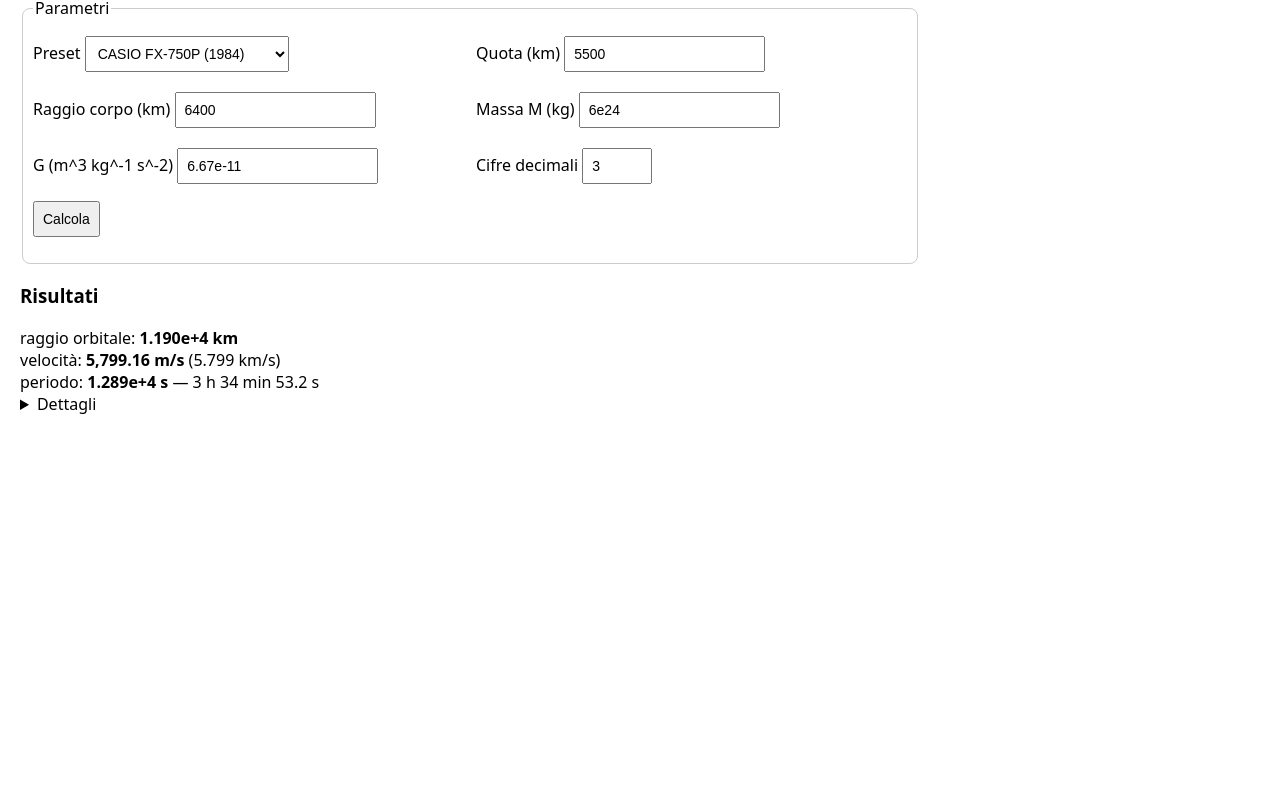
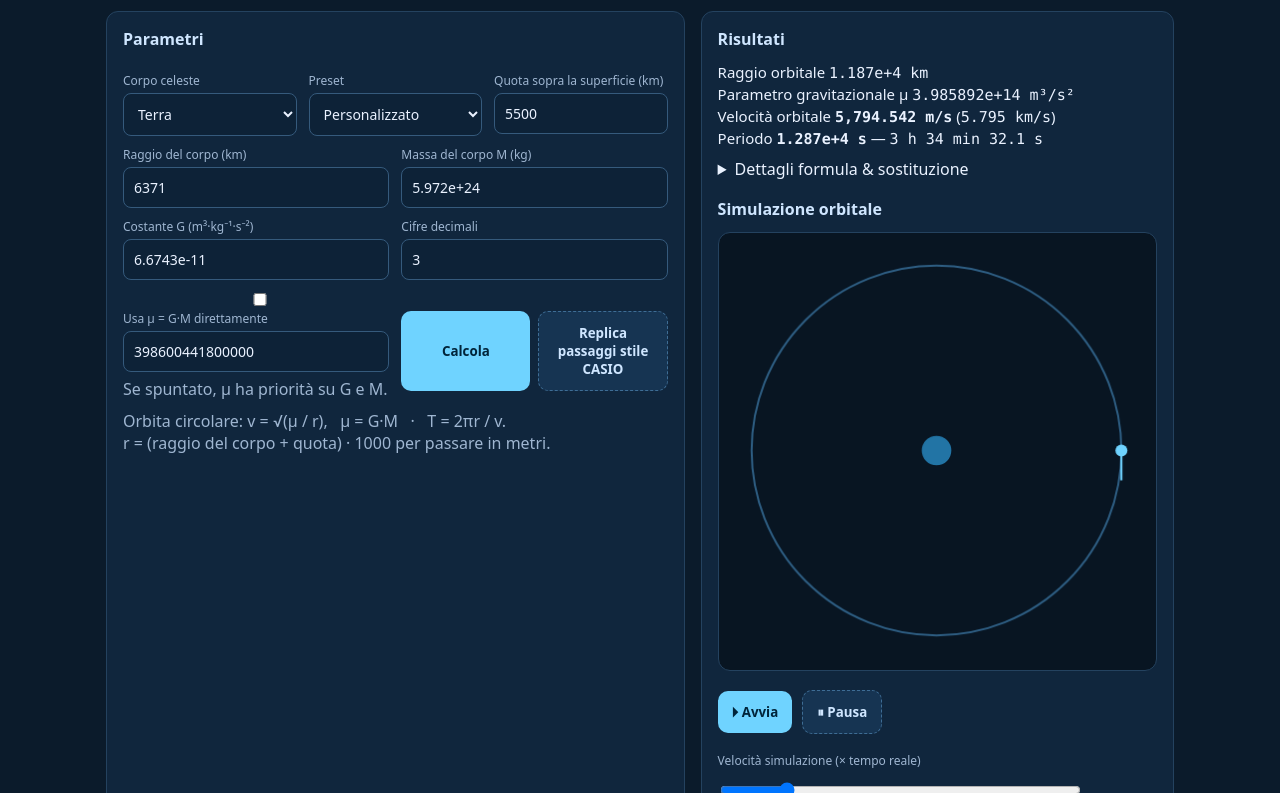
Before and after one commit to pezzaliapp/OrbitalPWA, a plain HTML site: page index.html in a window 1280 px wide. Shown: the part 63-856 px from the top of the page. Before the commit the page ends 800 px from the top, so only its background shows below. Drawn offline with Linux system fonts and the light colour scheme.

Commit message:
Add files via upload

```diff
--- /dev/null
+++ b/app.js
@@ -0,0 +1,225 @@
+const el = id => document.getElementById(id);
+const preset = el('preset'), bodySel = el('bodySel'), alt = el('alt_km'), rkm = el('r_km'), mass = el('mass'), G = el('G');
+const out = el('out'), work = el('work'), precision = el('precision');
+const useMu = el('useMu'), muInput = el('mu');
+
+const MODERN = {
+  G: 6.67430e-11,
+  bodies: {
+    earth:   { name:'Terra',   Rkm: 6371.0,   M: 5.972e24, mu: 3.986004418e14 },
+    moon:    { name:'Luna',    Rkm: 1737.4,   M: 7.34767309e22, mu: 4.9048695e12 },
+    mars:    { name:'Marte',   Rkm: 3389.5,   M: 6.4171e23, mu: 4.282837e13 },
+    jupiter: { name:'Giove',   Rkm: 69911.0,  M: 1.898e27,  mu: 1.26686534e17 }
+  }
+};
+
+function setBody(name){
+  const b = MODERN.bodies[name];
+  if(!b) return;
+  rkm.value = String(b.Rkm);
+  mass.value = String(b.M);
+  muInput.value = String(b.mu);
+}
+
+function setPreset(name){
+  if(name==='casio'){
+    bodySel.value = 'earth';
+    alt.value = '5500';
+    rkm.value = '6400';
+    mass.value = '6e24';
+    G.value = '6.67e-11';
+    useMu.checked = false;
+    muInput.value = '';
+  }else if(name==='earth5500'){
+    bodySel.value = 'earth';
+    setBody('earth');
+    alt.value = '5500';
+    G.value   = String(MODERN.G);
+    useMu.checked = false;
+  }
+}
+
+function fmt(x, p){
+  if(!isFinite(x)) return '—';
+  if(Math.abs(x)>=1e4 || Math.abs(x)<1e-2) return x.toExponential(p);
+  return x.toLocaleString(undefined,{maximumFractionDigits:p});
+}
+function hms(seconds){
+  const s = Math.floor(seconds % 60);
+  const m = Math.floor((seconds / 60) % 60);
+  const h = Math.floor(seconds / 3600);
+  const frac = seconds - Math.floor(seconds);
+  const sPrec = (s + frac).toFixed(1);
+  return `${h} h ${m} min ${sPrec} s`;
+}
+function num(v){
+  return Number(String(v).trim().replace(',', '.'));
+}
+
+function compute(){
+  const p = Number(precision.value)||3;
+  const Rkm = num(rkm.value);
+  const altkm = num(alt.value);
+  const M = num(mass.value);
+  const Gc = num(G.value);
+  const muField = num(muInput.value);
+  const use_mu = useMu.checked && isFinite(muField) && muField>0;
+
+  const r = (Rkm + (isFinite(altkm)?altkm:0)) * 1000; // m
+  const mu = use_mu ? muField : (Gc * M); // m^3/s^2
+
+  const v = Math.sqrt(mu / r); // m/s
+  const T = 2 * Math.PI * r / v; // s
+
+  const vkms = v/1000;
+  const rkm_out = r/1000;
+
+  out.innerHTML = `
+    <div>Raggio orbitale <span class="mono">${fmt(rkm_out,p)} km</span></div>
+    <div>Parametro gravitazionale μ <span class="mono">${mu.toExponential(6)} m³/s²</span></div>
+    <div>Velocità orbitale <strong class="mono">${fmt(v,p)} m/s</strong> (<span class="mono">${fmt(vkms,p)} km/s</span>)</div>
+    <div>Periodo <strong class="mono">${fmt(T,p)} s</strong> — <span class="mono">${hms(T)}</span></div>
+  `;
+
+  work.textContent =
+`v = √(μ / r),  T = 2πr / v
+Dati: ${use_mu?`μ (dato) = ${mu}`:`G = ${Gc},  M = ${M},  μ = G·M = ${(Gc*M).toExponential()}`}
+r = (${Rkm} + ${isFinite(altkm)?altkm:0})·10³ = ${r.toExponential()} m
+⇒ v = √(μ / r) = √(${(mu).toExponential()} / ${(r).toExponential()}) = ${v.toExponential()} m/s
+⇒ T = 2πr / v = ${T.toExponential()} s  ≈  ${hms(T)}`;
+
+  updateSim({ r, mu, T, v });
+}
+
+// === Simulazione orbitale ===
+const canvas = el('orbCanvas');
+const ctx = canvas.getContext('2d');
+const simInfo = el('simInfo');
+const speed = el('speed');
+const playBtn = el('playBtn');
+const pauseBtn = el('pauseBtn');
+
+let sim = {
+  r: 1, mu: 1, T: 1, v: 1,
+  angle: 0, running: false,
+  lastTime: 0
+};
+
+// Retina scale
+function fitCanvas(){
+  const dpr = window.devicePixelRatio || 1;
+  const rect = canvas.getBoundingClientRect();
+  canvas.width = Math.round(rect.width * dpr);
+  canvas.height = Math.round(rect.width * dpr); // square
+  ctx.setTransform(dpr,0,0,dpr,0,0); // use CSS pixels for drawing
+}
+window.addEventListener('resize', fitCanvas);
+
+function updateSim(params){
+  Object.assign(sim, params);
+  sim.angle = 0;
+  draw();
+  updateInfo(0);
+}
+
+function updateInfo(speedFactor){
+  simInfo.textContent = `T ≈ ${hms(sim.T)}  •  v ≈ ${(sim.v/1000).toFixed(2)} km/s  •  scala ×${Number(speed.value).toFixed(1)}`;
+}
+
+function draw(){
+  const width = canvas.clientWidth;
+  const height = canvas.clientWidth; // square
+  const cx = width/2, cy = height/2;
+
+  const ctx2 = canvas.getContext('2d');
+  ctx2.clearRect(0,0,width,height);
+
+  // scale orbit to fit
+  const margin = Math.min(cx,cy)*0.15;
+  const maxRadiusPx = Math.min(cx,cy) - margin;
+  const r_px = maxRadiusPx; // orbit circle radius
+
+  // Draw orbit circle
+  ctx2.strokeStyle = '#2f5f84';
+  ctx2.lineWidth = 2;
+  ctx2.beginPath();
+  ctx2.arc(cx, cy, r_px, 0, Math.PI*2);
+  ctx2.stroke();
+
+  // Central body
+  ctx2.fillStyle = '#2274a5';
+  const bodyRadius = Math.max(8, Math.min(30, r_px*0.08));
+  ctx2.beginPath();
+  ctx2.arc(cx, cy, bodyRadius, 0, Math.PI*2);
+  ctx2.fill();
+
+  // Satellite position
+  const x = cx + r_px * Math.cos(sim.angle);
+  const y = cy + r_px * Math.sin(sim.angle);
+  ctx2.fillStyle = '#6fd3ff';
+  ctx2.beginPath();
+  ctx2.arc(x, y, 6, 0, Math.PI*2);
+  ctx2.fill();
+
+  // Velocity vector (tangent)
+  const vx = -Math.sin(sim.angle);
+  const vy =  Math.cos(sim.angle);
+  ctx2.strokeStyle = '#6fd3ff';
+  ctx2.beginPath();
+  ctx2.moveTo(x, y);
+  ctx2.lineTo(x + vx*30, y + vy*30);
+  ctx2.stroke();
+}
+
+function step(ts){
+  if(!sim.running){ return; }
+  if(!sim.lastTime){ sim.lastTime = ts; }
+  const dt = (ts - sim.lastTime)/1000; // seconds real
+  sim.lastTime = ts;
+  const scale = Number(speed.value); // realtime factor
+
+  // Angular speed ω = sqrt(μ / r^3)
+  const omega = Math.sqrt(sim.mu / (sim.r*sim.r*sim.r)); // rad/s
+  sim.angle += omega * dt * scale;
+  if(sim.angle > Math.PI*2) sim.angle -= Math.PI*2;
+
+  draw();
+  updateInfo(scale);
+  requestAnimationFrame(step);
+}
+
+playBtn.addEventListener('click', ()=>{
+  if(!sim.running){
+    sim.running = true;
+    sim.lastTime = 0;
+    requestAnimationFrame(step);
+  }
+});
+pauseBtn.addEventListener('click', ()=>{
+  sim.running = false;
+});
+speed.addEventListener('input', ()=> updateInfo(Number(speed.value)));
+
+// === Wiring ===
+preset.addEventListener('change', e => { setPreset(e.target.value); compute(); });
+bodySel.addEventListener('change', e => { setBody(e.target.value); compute(); });
+
+document.getElementById('calcBtn').addEventListener('click', compute);
+document.getElementById('casioBtn').addEventListener('click', ()=>{ setPreset('casio'); compute(); });
+
+useMu.addEventListener('change', ()=>{
+  muInput.disabled = !useMu.checked ? false : false; // keep enabled for editing
+});
+
+// initial
+fitCanvas();
+setBody('earth');
+setPreset('earth5500');
+compute();
+
+// PWA
+if('serviceWorker' in navigator){
+  window.addEventListener('load', ()=>{
+    navigator.serviceWorker.register('sw.js');
+  });
+}
--- a/index.html
+++ b/index.html
@@ -1,60 +1,143 @@
 <!doctype html>
 <html lang="it">
+<head>
   <meta charset="utf-8">
   <meta name="viewport" content="width=device-width, initial-scale=1">
-<title>Orbita — versione ultra minima</title>
+  <title>Orbita — Velocità, Periodo & Simulazione</title>
+  <link rel="manifest" href="manifest.json">
+  <meta name="theme-color" content="#0b1b2b">
   <style>
- body{font-family:system-ui,Arial,sans-serif;margin:20px;max-width:900px}
- h1{font-size:20px}
- fieldset{border:1px solid #ccc;border-radius:8px;padding:10px}
- label{display:block;margin:.4rem 0 .1rem}
- input,select,button{padding:8px;font-size:14px}
+    :root{--bg:#0b1b2b;--panel:#10263d;--ink:#eaf2ff;--muted:#9fb6d1;--accent:#6fd3ff;--warn:#ffb4b4;}
+    *{box-sizing:border-box;font-family:system-ui,-apple-system,Segoe UI,Roboto,Ubuntu,"Helvetica Neue",Arial,sans-serif}
+    body{margin:0;background:var(--bg);color:var(--ink);}
+    header{padding:18px 18px 8px;display:flex;gap:12px;align-items:center}
+    header h1{font-size:20px;margin:0;font-weight:700;letter-spacing:.2px}
+    header .tag{padding:2px 8px;border:1px solid #2f4d6a;border-radius:999px;color:var(--muted);font-size:12px}
+    main{max-width:1100px;margin:0 auto;padding:16px;display:grid;grid-template-columns:1.1fr .9fr;gap:16px}
+    .card{background:var(--panel);border:1px solid #24425f;border-radius:12px;padding:16px}
+    h2{margin:0 0 12px;font-size:16px;color:#cfe6ff}
+    label{display:block;font-size:12px;color:var(--muted);margin:10px 0 4px}
+    input,select{width:100%;padding:10px;border-radius:8px;border:1px solid #355a7c;background:#0d2237;color:var(--ink);font-size:14px}
     .row{display:grid;grid-template-columns:1fr 1fr;gap:12px}
- pre{white-space:pre-wrap;background:#f5f5f7;padding:10px;border-radius:8px}
+    .row3{display:grid;grid-template-columns:1fr 1fr 1fr;gap:12px}
+    button{appearance:none;background:var(--accent);color:#00243a;border:0;border-radius:10px;padding:12px 14px;font-weight:700;cursor:pointer}
+    .ghost{background:#163452;color:#cfe6ff;border:1px dashed #3e6d95}
+    .result{font-size:15px;line-height:1.4}
+    .mono{font-family:ui-monospace,SFMono-Regular,Menlo,Monaco,Consolas,"Liberation Mono","Courier New",monospace}
+    .muted{color:var(--muted)}
+    .warn{color:var(--warn)}
+    footer{max-width:1100px;margin:8px auto 48px;color:#8aa6c5;padding:0 16px}
+    details{margin-top:8px}
+    kbd{background:#00182a;color:#cfe6ff;border:1px solid #325a79;border-bottom-width:3px;border-radius:6px;padding:1px 6px;font-size:12px}
+    canvas{width:100%;height:auto;border-radius:12px;border:1px solid #24425f;background:#081522}
+    .controls{display:flex;gap:10px;align-items:center;flex-wrap:wrap;margin-top:10px}
+    .controls > *{margin:4px 0}
+    @media (max-width:980px){main{grid-template-columns:1fr}}
   </style>
-<h1>Orbita — velocità & periodo (ultra)</h1>
+</head>
+<body>
+  <header>
+    <img src="icons/icon-192.png" width="32" height="32" alt="logo">
+    <h1>Orbita — Velocità, Periodo & Simulazione</h1>
+    <span class="tag">PWA • offline</span>
+  </header>
 
-<fieldset>
- <legend>Parametri</legend>
+  <main>
+    <section class="card">
+      <h2>Parametri</h2>
+
+      <div class="row3">
+        <div>
+          <label for="bodySel">Corpo celeste</label>
+          <select id="bodySel">
+            <option value="earth">Terra</option>
+            <option value="moon">Luna</option>
+            <option value="mars">Marte</option>
+            <option value="jupiter">Giove</option>
+          </select>
+        </div>
+        <div>
+          <label for="preset">Preset</label>
+          <select id="preset">
+            <option value="custom">Personalizzato</option>
+            <option value="casio">CASIO FX-750P (1984) — esempio</option>
+            <option value="earth5500">Terra (moderni) + 5 500 km</option>
+          </select>
+        </div>
+        <div>
+          <label for="alt_km">Quota sopra la superficie (km)</label>
+          <input id="alt_km" type="number" value="5500" step="1">
+        </div>
+      </div>
+
       <div class="row">
-  <label>Preset
-   <select id="preset" onchange="setPreset(this.value); compute();">
-    <option value="casio">CASIO FX-750P (1984)</option>
-    <option value="earth">Terra (moderni) + 5500 km</option>
-   </select>
+        <div>
+          <label for="r_km">Raggio del corpo (km)</label>
+          <input id="r_km" type="number" value="6371" step="1">
+        </div>
+        <div>
+          <label for="mass">Massa del corpo M (kg)</label>
+          <input id="mass" type="text" value="5.972e24">
+        </div>
+      </div>
+
+      <div class="row">
+        <div>
+          <label for="G">Costante G (m³·kg⁻¹·s⁻²)</label>
+          <input id="G" type="text" value="6.67430e-11">
+        </div>
+        <div>
+          <label for="precision">Cifre decimali</label>
+          <input id="precision" type="number" value="3" min="0" max="12">
+        </div>
+      </div>
+
+      <div class="row">
+        <div>
+          <label><input id="useMu" type="checkbox"> Usa μ = G·M direttamente</label>
+          <input id="mu" type="text" value="" placeholder="es. 3.986004418e14">
+          <p class="muted" style="margin:6px 0 0">Se spuntato, μ ha priorità su G e M.</p>
+        </div>
+        <div>
+          <label>&nbsp;</label>
+          <div class="row" style="grid-template-columns:1fr 1fr;gap:8px">
+            <button id="calcBtn">Calcola</button>
+            <button id="casioBtn" class="ghost">Replica passaggi stile CASIO</button>
+          </div>
+        </div>
+      </div>
+
+      <p class="muted" style="margin-top:10px">
+        Orbita circolare: v = √(μ / r), &nbsp; μ = G·M &nbsp; · &nbsp; T = 2πr / v. <br>
+        r = (raggio del corpo + quota) · 1000 per passare in metri.
+      </p>
+    </section>
+
+    <section class="card">
+      <h2>Risultati</h2>
+      <div id="out" class="result"></div>
+      <details>
+        <summary>Dettagli formula & sostituzione</summary>
+        <pre id="work" class="mono" style="white-space:pre-wrap"></pre>
+      </details>
+
+      <h2 style="margin-top:18px">Simulazione orbitale</h2>
+      <canvas id="orbCanvas" width="500" height="500"></canvas>
+      <div class="controls">
+        <button id="playBtn">⏵︎ Avvia</button>
+        <button id="pauseBtn" class="ghost">⏸︎ Pausa</button>
+        <label>Velocità simulazione (× tempo reale)
+          <input id="speed" type="range" min="0.1" max="200" value="30" step="0.1">
         </label>
-  <label>Quota (km) <input id="alt_km" type="number" value="5500"></label>
-  <label>Raggio corpo (km) <input id="r_km" type="number" value="6400"></label>
-  <label>Massa M (kg) <input id="mass" type="text" value="6e24"></label>
-  <label>G (m^3 kg^-1 s^-2) <input id="G" type="text" value="6.67e-11"></label>
-  <label>Cifre decimali <input id="precision" type="number" value="3" min="0" max="12"></label>
+        <span class="muted" id="simInfo"></span>
       </div>
- <p><button id="calcBtn" onclick="compute()">Calcola</button></p>
-</fieldset>
+    </section>
+  </main>
 
-<h3>Risultati</h3>
-<div id="out">—</div>
-<details><summary>Dettagli</summary><pre id="work"></pre></details>
+  <footer>
+    <p>Ispirato al manuale <em>CASIO FX-750P</em> (1984–85). Aggiunti: menù Terra/Luna/Marte/Giove, μ diretto e simulazione animata.</p>
+  </footer>
 
-<script>
-function num(v){return Number(String(v).trim().replace(',', '.'));}
-function fmt(x,p){if(!isFinite(x)) return '—'; if(Math.abs(x)>=1e4||Math.abs(x)<1e-2) return x.toExponential(p); return x.toLocaleString(undefined,{maximumFractionDigits:p});}
-function hms(sec){const s=Math.floor(sec%60);const m=Math.floor((sec/60)%60);const h=Math.floor(sec/3600);const frac=sec-Math.floor(sec);return `${h} h ${m} min ${(s+frac).toFixed(1)} s`;}
-
-function setPreset(name){
- if(name==='casio'){ alt_km.value=5500; r_km.value=6400; mass.value='6e24'; G.value='6.67e-11'; }
- if(name==='earth'){ alt_km.value=5500; r_km.value=6371; mass.value='5.972e24'; G.value='6.67430e-11'; }
-}
-
-function compute(){
- const p=num(precision.value)||3;
- const Rkm=num(r_km.value), altkm=num(alt_km.value), M=num(mass.value), Gc=num(G.value);
- const r=(Rkm+(isFinite(altkm)?altkm:0))*1000, mu=Gc*M;
- const v=Math.sqrt(mu/r), T=2*Math.PI*r/v;
- out.innerHTML = `<div>raggio orbitale: <b>${fmt(r/1000,p)} km</b></div>
- <div>velocità: <b>${fmt(v,p)} m/s</b> (${fmt(v/1000,p)} km/s)</div>
- <div>periodo: <b>${fmt(T,p)} s</b> — ${hms(T)}</div>`;
- work.textContent = `μ=${mu.toExponential()}  r=${r.toExponential()} → v=${v.toExponential()}  T=${T.toExponential()}`;
-}
-setPreset('casio'); compute();
-</script>
+  <script defer src="app.js"></script>
+</body>
+</html>
--- a/sw.js
+++ b/sw.js
@@ -1,7 +1,8 @@
-const CACHE='orbital-pwa-v1';
+const CACHE='orbital-pwa-v3';
 const ASSETS=[
   './',
   'index.html',
+  'app.js',
   'manifest.json',
   'icons/icon-192.png',
   'icons/icon-512.png'
```
Also changed, not shown: manifest.json. Lines whose indentation alone changed are shown as unchanged.
